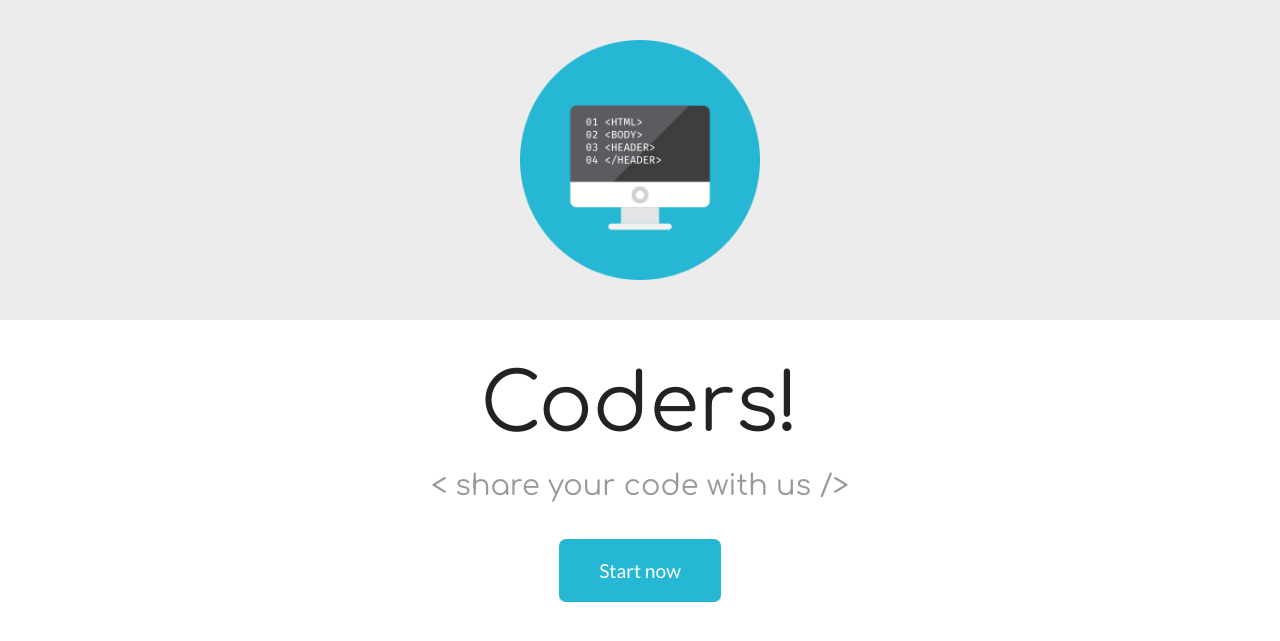
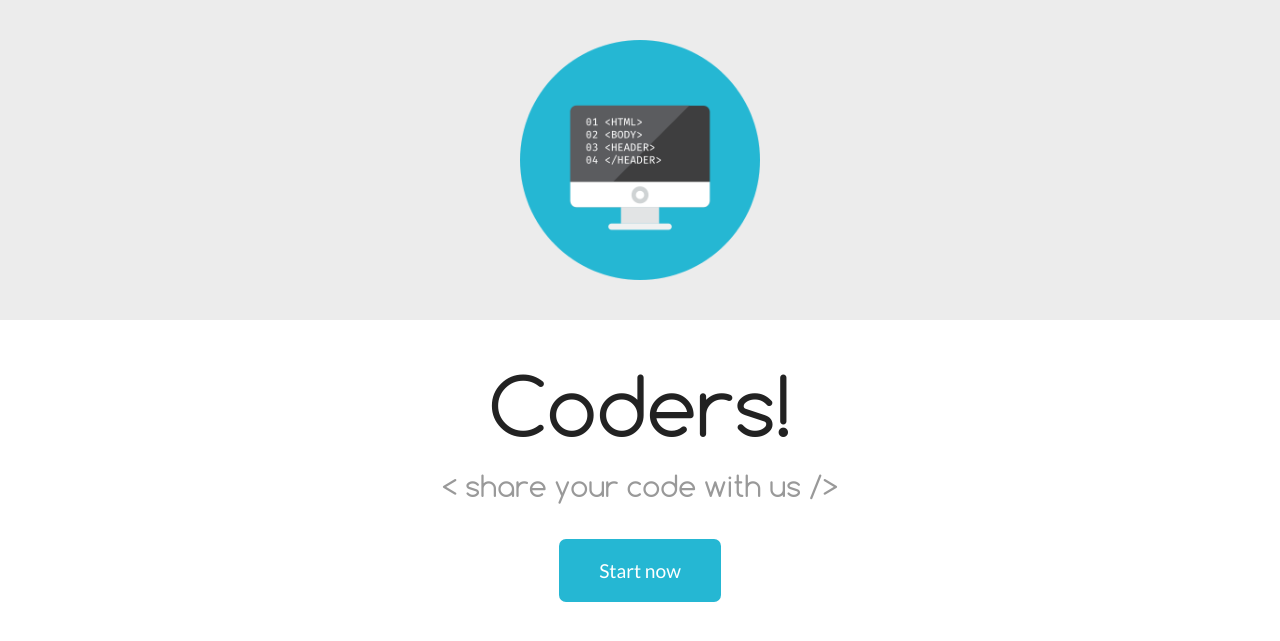
Before and after one commit to lusac/coders-web, a Flask app: page / in a window 1280 px wide. Shown: the top 641 px of the page. Run offline with Flask 2, Linux system fonts and the light colour scheme.

Commit message:
Put used fonts in the project

```diff
--- a/coders/home/templates/index.html
+++ b/coders/home/templates/index.html
@@ -9,11 +9,10 @@
         <meta http-equiv="Content-Type" content="text/html;charset=UTF-8">
         <meta name="viewport" content="width=device-width, initial-scale=1">
 
-		<link href='https://fonts.googleapis.com/css?family=Lato' rel='stylesheet' type='text/css'>
-		<link href='https://fonts.googleapis.com/css?family=Comfortaa' rel='stylesheet' type='text/css'>
 		<link type="text/css" rel="stylesheet" href="{{ url_for('static', filename='vendor/css/normalize.css') }}">
         <link type="text/css" rel="stylesheet" href="{{ url_for('static', filename='vendor/css/foundation.min.css') }}">
         <link type="text/css" rel="stylesheet" href="{{ url_for('static', filename='css/home/index.css') }}">
+        <link type="text/css" rel="stylesheet" href="{{ url_for('static', filename='css/fonts/fonts.css') }}">
     </head>
 
     <body>
--- /dev/null
+++ b/coders/static/css/fonts/fonts.css
@@ -0,0 +1,15 @@
+@font-face {
+  font-family: 'Comfortaa';
+  font-style: normal;
+  font-weight: 400;
+  src: url('../../fonts/Comfortaa-Regular.ttf');
+  unicode-range: U+0000-00FF, U+0131, U+0152-0153, U+02C6, U+02DA, U+02DC, U+2000-206F, U+2074, U+20AC, U+2212, U+2215, U+E0FF, U+EFFD, U+F000;
+}
+
+@font-face {
+  font-family: 'Lato';
+  font-style: normal;
+  font-weight: 400;
+  src: url('../../fonts/Lato-Regular.ttf');
+  unicode-range: U+0000-00FF, U+0131, U+0152-0153, U+02C6, U+02DA, U+02DC, U+2000-206F, U+2074, U+20AC, U+2212, U+2215, U+E0FF, U+EFFD, U+F000;
+}
```
Also changed, not shown: coders/static/fonts/Comfortaa-Regular.ttf (added), coders/static/fonts/Lato-Regular.ttf (added).
